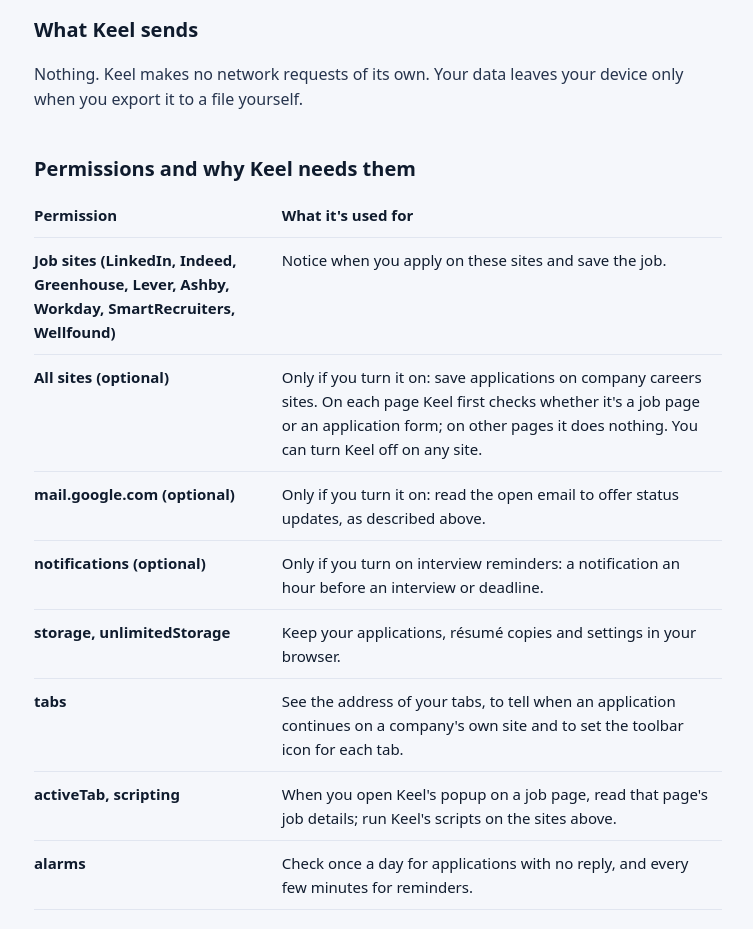
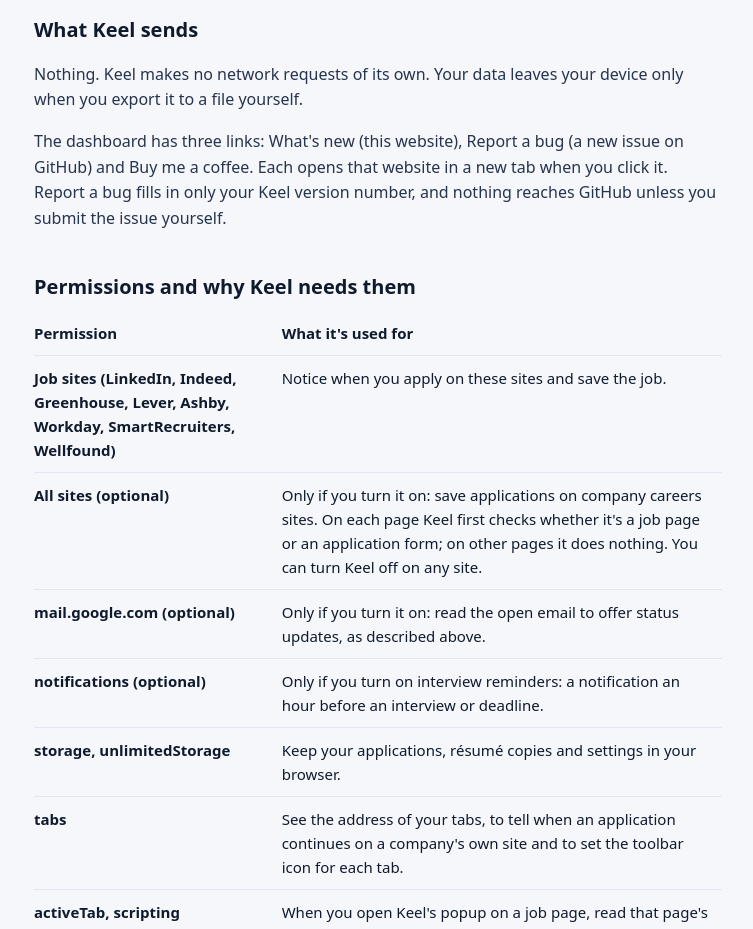
Before and after one commit to ankitsmt211/keel-site, a plain HTML site: page privacy/index.html in a window 1280 px wide. Shown: the part 1120-2049 px from the top of the page, without its empty margins (262-1015 px from the left). Drawn offline with Linux system fonts and the light colour scheme.

Commit message:
docs(privacy): say what the dashboard's three links do
Co-Authored-By: Claude Opus 5.5 <noreply@anthropic.com>

```diff
--- a/privacy/index.html
+++ b/privacy/index.html
@@ -64,6 +64,7 @@
 
   <h2>What Keel sends</h2>
   <p>Nothing. Keel makes no network requests of its own. Your data leaves your device only when you export it to a file yourself.</p>
+  <p>The dashboard has three links: What's new (this website), Report a bug (a new issue on GitHub) and Buy me a coffee. Each opens that website in a new tab when you click it. Report a bug fills in only your Keel version number, and nothing reaches GitHub unless you submit the issue yourself.</p>
 
   <h2>Permissions and why Keel needs them</h2>
   <table>
```
